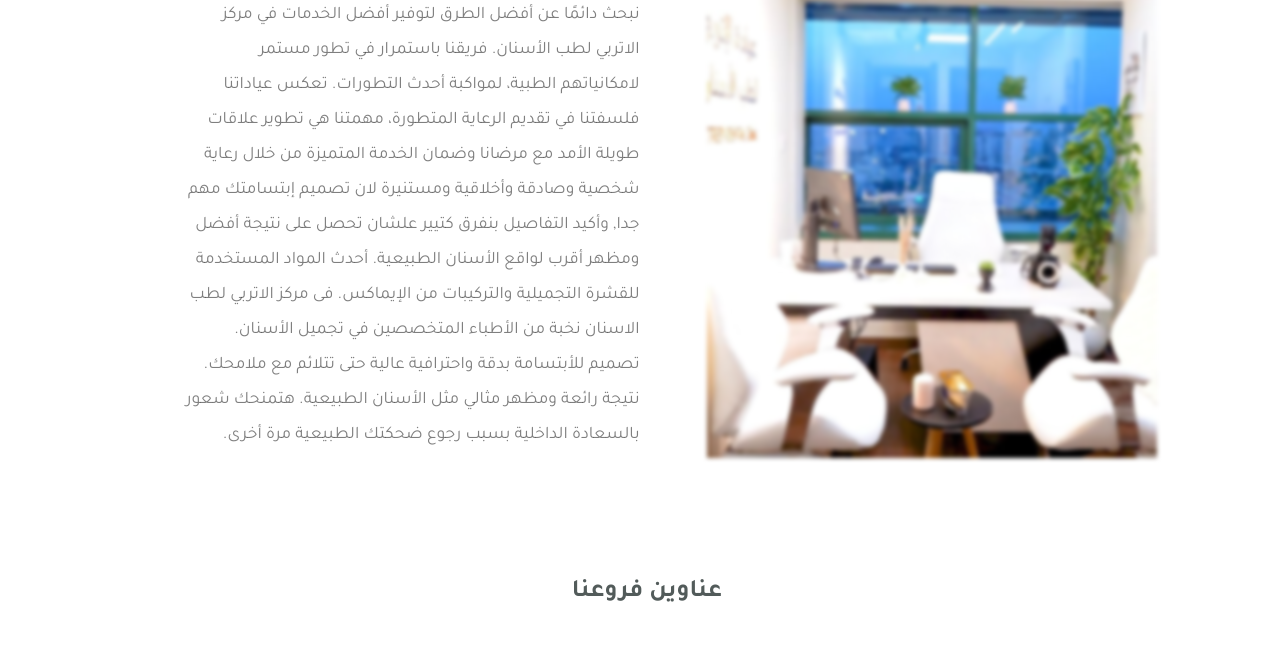
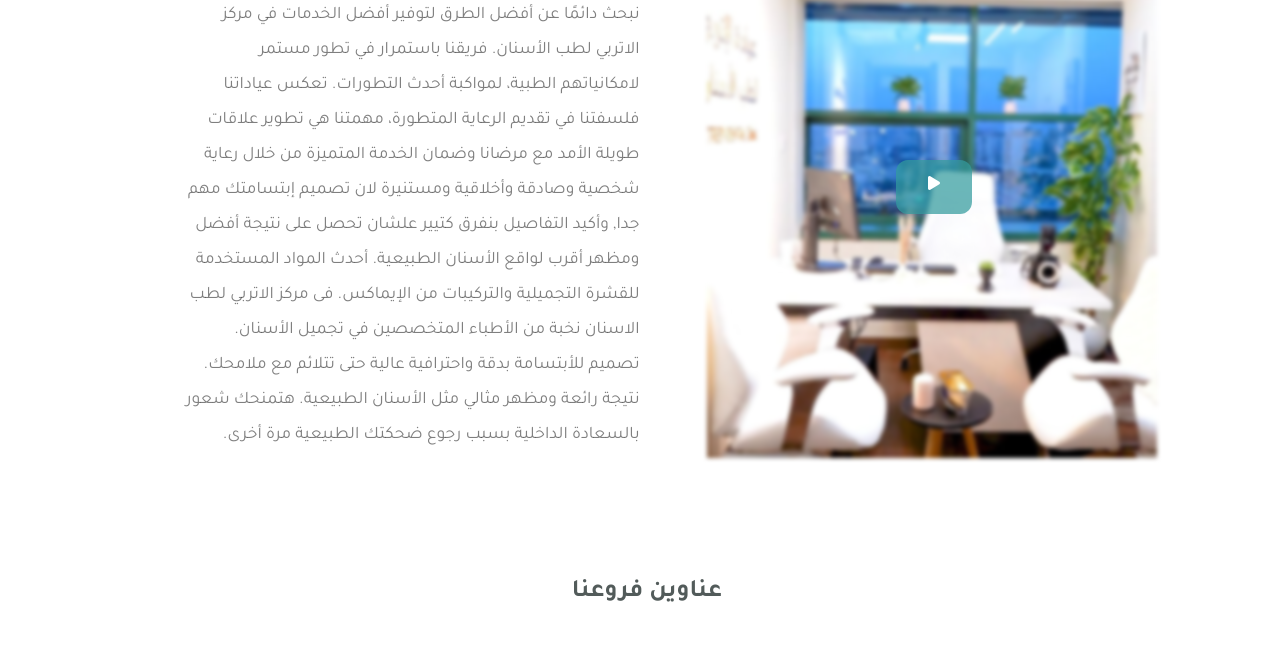
Before and after one commit to ahmedyosry433/Eletreby-Dental-Center, a website: page public/index.html in a window 1280 px wide. Shown: the part 924-1579 px from the top of the page. Drawn offline with nearby package versions, Linux system fonts and the light colour scheme.

Commit message:
fixed merge

```diff
--- a/public/index.html
+++ b/public/index.html
@@ -189,11 +189,15 @@
             <div class="container">
                 <div class="row align-items-center">
                     <div class="col-lg-6">
+
                         <div class="image">
                             <div class=" img-v position-relative">
                                 <div class="img-container">
                                     <img class=" img-fluid clinic-image blurred-image" src="img/c-4.jpeg" alt="">
                                 </div>
+                                <button id="openDialogBtn"
+                                    class="animated-button position-absolute top-50 start-50 translate-middle ">
+                                    <i class="fa-solid fa-play "></i>
                                 </button>
                             </div>
                             <dialog id="videoDialog">
```
